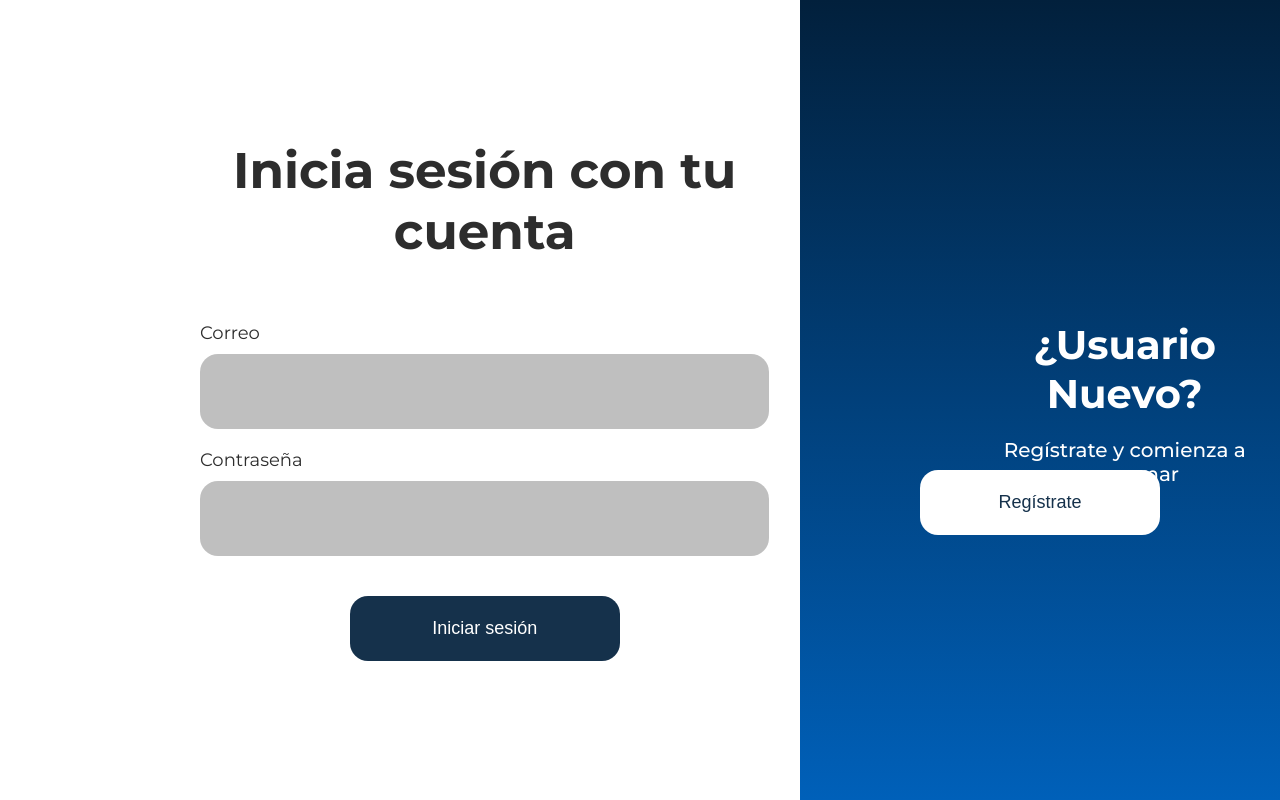
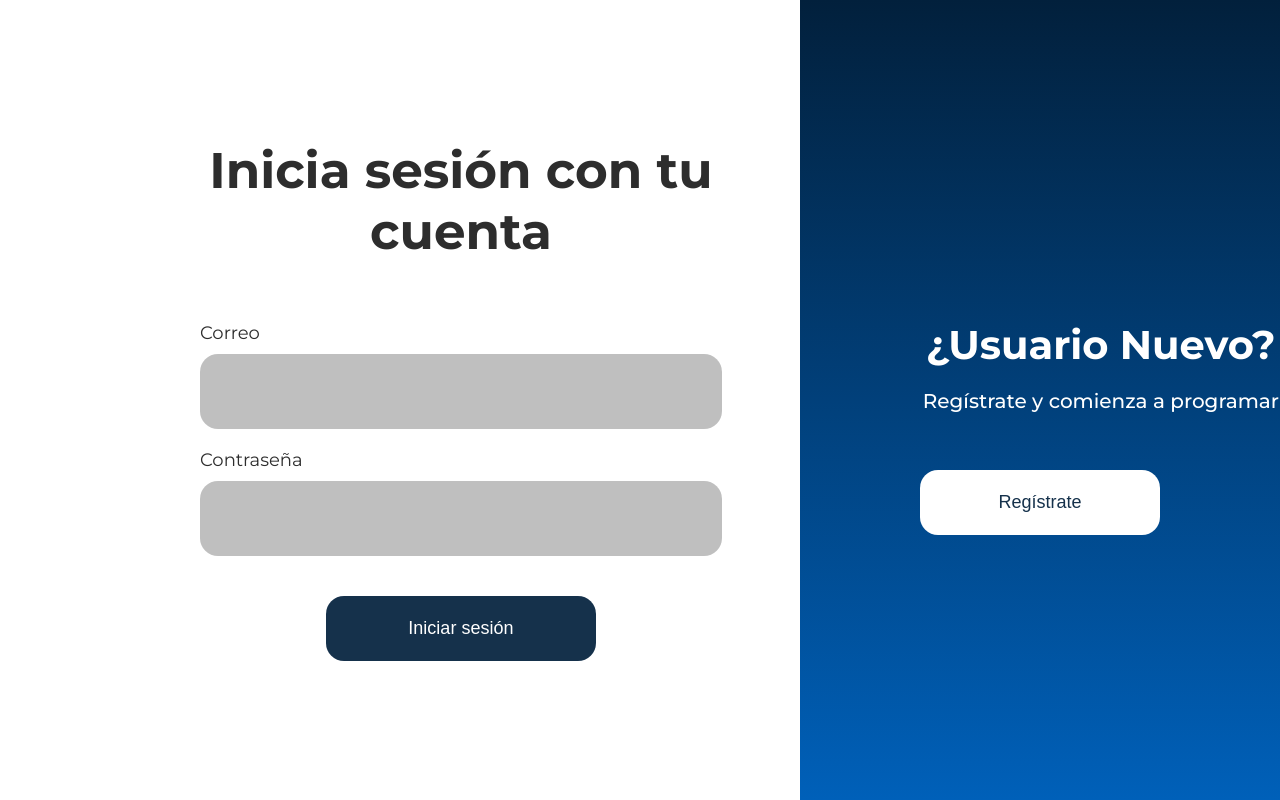
Before and after one commit to Code4UHub/client, a React (Create React App) app: page / in a window 1280 px wide. Built offline with nearby package versions, Linux system fonts and the light colour scheme.

Commit message:
[AUTHENTICATION] Fix styling

```diff
--- a/src/components/AuthenticationSidebarHero/AuthenticationSidebarHero.module.css
+++ b/src/components/AuthenticationSidebarHero/AuthenticationSidebarHero.module.css
@@ -1,5 +1,5 @@
 .authentication-hero {
-  width: 48rem;
+  flex-basis: 48rem;
   height: 100vh;
   display: flex;
   flex-direction: column;
@@ -16,7 +16,7 @@
   width: 48rem;
   height: 100vh;
   position: absolute;
-  left: calc(100vw - 48rem);
+  left: calc(100% - 48rem);
   transition: left 1s;
   background: var(--blue-gradient);
   display: flex;
--- a/src/components/Form/FormHero.module.css
+++ b/src/components/Form/Form.module.css
@@ -1,6 +1,6 @@
 .form {
     padding: 5rem 20rem;
-    width: 100%;
+    flex-grow: 1;
     display: flex;
     flex-direction: column;
     align-items: center;
--- a/src/components/Form/FormHero.tsx
+++ b/src/components/Form/Form.tsx
@@ -1,7 +1,7 @@
 import React from 'react';
 import InputField from 'components/InputField/InputField';
 import Button from 'components/Button/Button';
-import style from './FormHero.module.css';
+import style from './Form.module.css';
 
 type InputData = {
   label: string;
--- a/src/routes/authentication/Authentication.module.css
+++ b/src/routes/authentication/Authentication.module.css
@@ -1,4 +1,5 @@
 .authentication-container {
+  width: 100%;
   display: flex;
   position: relative;
 }
--- a/src/routes/authentication/Authentication.tsx
+++ b/src/routes/authentication/Authentication.tsx
@@ -1,5 +1,5 @@
 import React, { useState } from 'react';
-import FormHero from 'components/Form/FormHero';
+import FormHero from 'components/Form/Form';
 import { AuthenticationSideBarHero } from 'components/AuthenticationSidebarHero/AuthenticationSidebarHero';
 import style from './Authentication.module.css';
 
```
